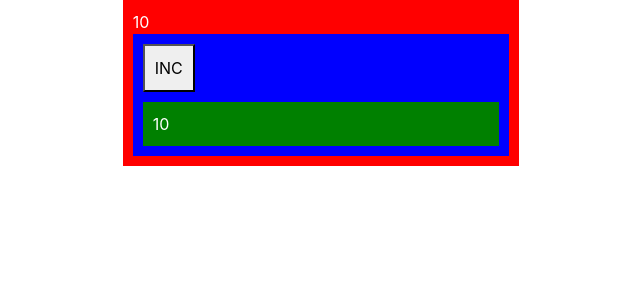
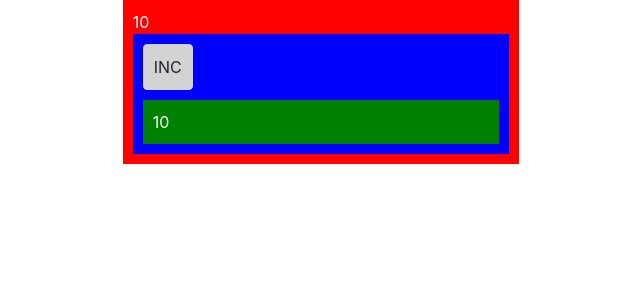
Before and after one commit to victorkane/basic-context, a React (Create React App) app: page / in a window 1280 px wide. Shown: the top 300 px of the page, without its empty margins (319-959 px from the left). Built offline with nearby package versions, Linux system fonts and the light colour scheme.

Commit message:
custom sass theme

```diff
--- a/package.json
+++ b/package.json
@@ -4,6 +4,7 @@
   "private": true,
   "dependencies": {
     "bootstrap": "^4.3.1",
+    "node-sass": "^4.11.0",
     "react": "^16.8.4",
     "react-dom": "^16.8.4",
     "react-scripts": "2.1.8"
--- a/src/App.js
+++ b/src/App.js
@@ -72,7 +72,7 @@ const Blue = () => {
   const context = useContext(AppContext)
   return (
     <div className="blue">
-      <button onClick={context.inc}>INC</button>
+      <button className="btn btn-primary" onClick={context.inc}>INC</button>
       <Green />
     </div>
   )
--- /dev/null
+++ b/src/custom.scss
@@ -0,0 +1,14 @@
+// Override default variables before the import
+$font-stack:    Helvetica, sans-serif;
+$primary: lightgrey;
+
+body {
+    font: 100% $font-stack;
+      color: $primary;
+    }
+
+/* $body-bg: #c00; */
+$body-color: $primary;
+
+// Import Bootstrap and its default variables
+@import '~bootstrap/scss/bootstrap.scss';
--- a/src/index.js
+++ b/src/index.js
@@ -1,6 +1,7 @@
 import React from 'react';
 import ReactDOM from 'react-dom';
-import 'bootstrap/dist/css/bootstrap.css'
+import './custom.scss';
+// import 'bootstrap/dist/css/bootstrap.css'
 // import './index.css';
 import App from './App';
 import * as serviceWorker from './serviceWorker';
```
Also changed, not shown: 1 other file (tests, documents, lock files or other folders).
